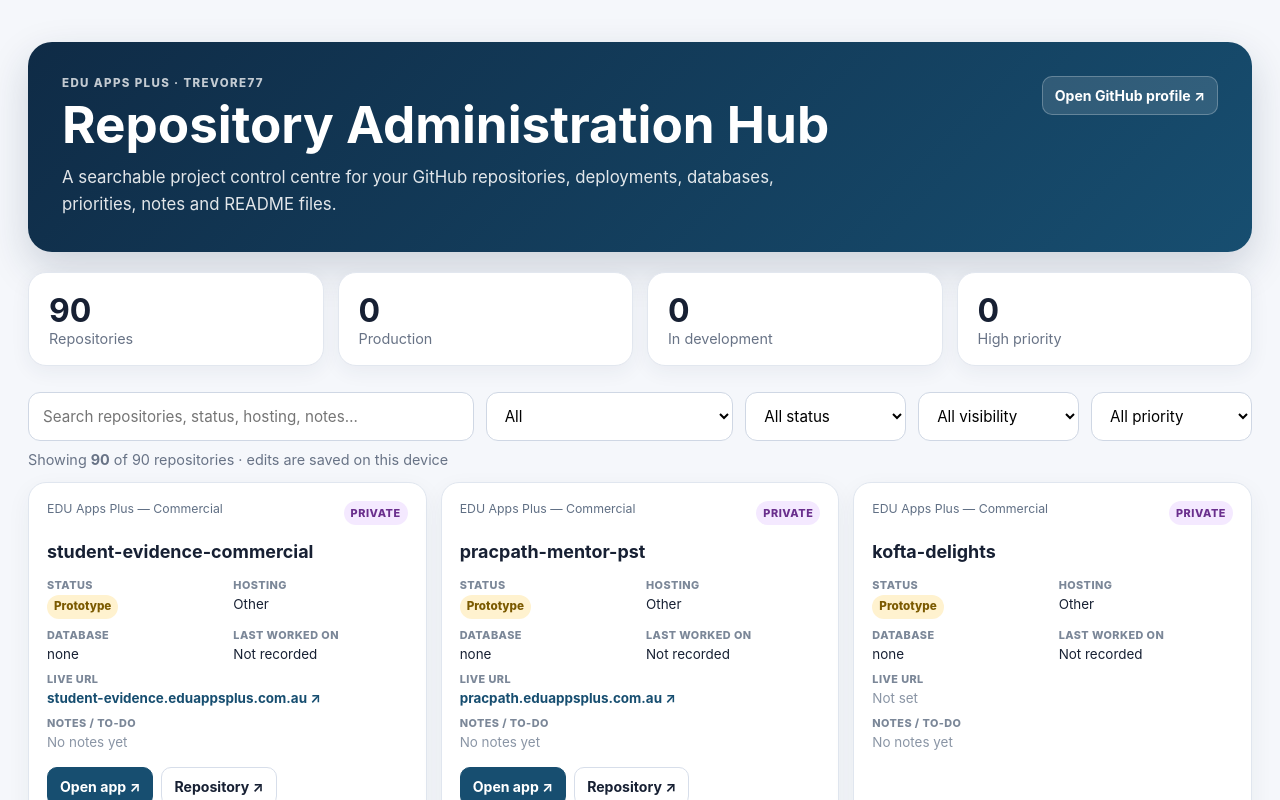
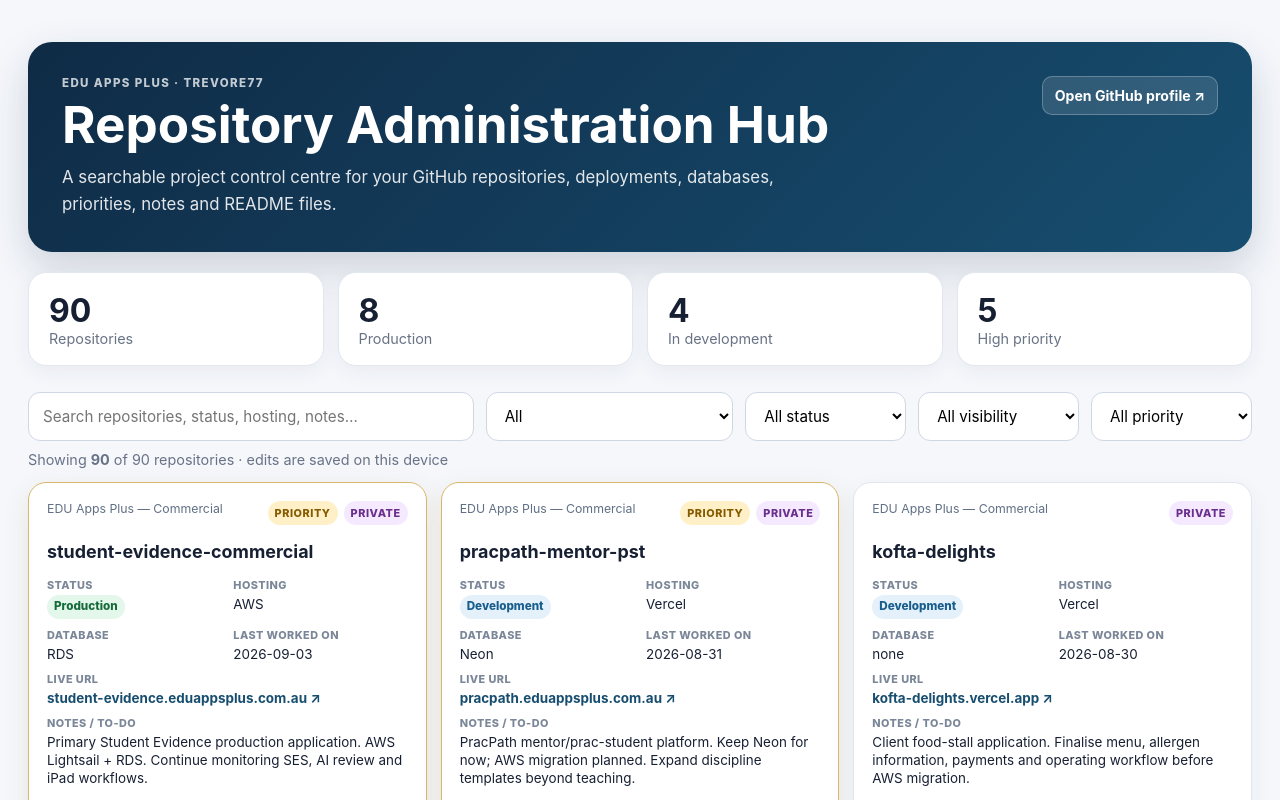
Before and after one commit to trevore777/edai-portfolio-hub, a Next.js app: page / in a window 1280 px wide. Shown: the top 800 px of the page. Built offline with nearby package versions, Linux system fonts and the light colour scheme.

Commit message:
Apply known project defaults to administration hub

```diff
--- a/app/page.js
+++ b/app/page.js
@@ -4,6 +4,7 @@
 import ReactMarkdown from 'react-markdown';
 import remarkGfm from 'remark-gfm';
 import { repos, categories } from './data';
+import { projectDefaults } from './projectDefaults';
 import './styles.css';
 
 const STORAGE_KEY = 'trevore77-repository-admin-metadata-v1';
@@ -35,13 +36,14 @@
 
   function details(repo) {
     return {
-      status: repo.status || 'Prototype',
-      hosting: repo.hosting || 'Other',
+      status: 'Prototype',
+      hosting: 'Other',
       live: repo.live || '',
-      database: repo.database || 'none',
-      lastWorkedOn: repo.lastWorkedOn || '',
-      notes: repo.notes || '',
-      priority: repo.priority || 'Normal',
+      database: 'none',
+      lastWorkedOn: '',
+      notes: '',
+      priority: 'Normal',
+      ...(projectDefaults[repo.name] || {}),
       ...(metadata[repo.name] || {})
     };
   }
@@ -76,9 +78,8 @@
   }
 
   function startEdit(repo) {
-    const current = details(repo);
     setEditing(repo);
-    setEditForm({ ...current });
+    setEditForm({ ...details(repo) });
   }
 
   function saveEdit() {
```
